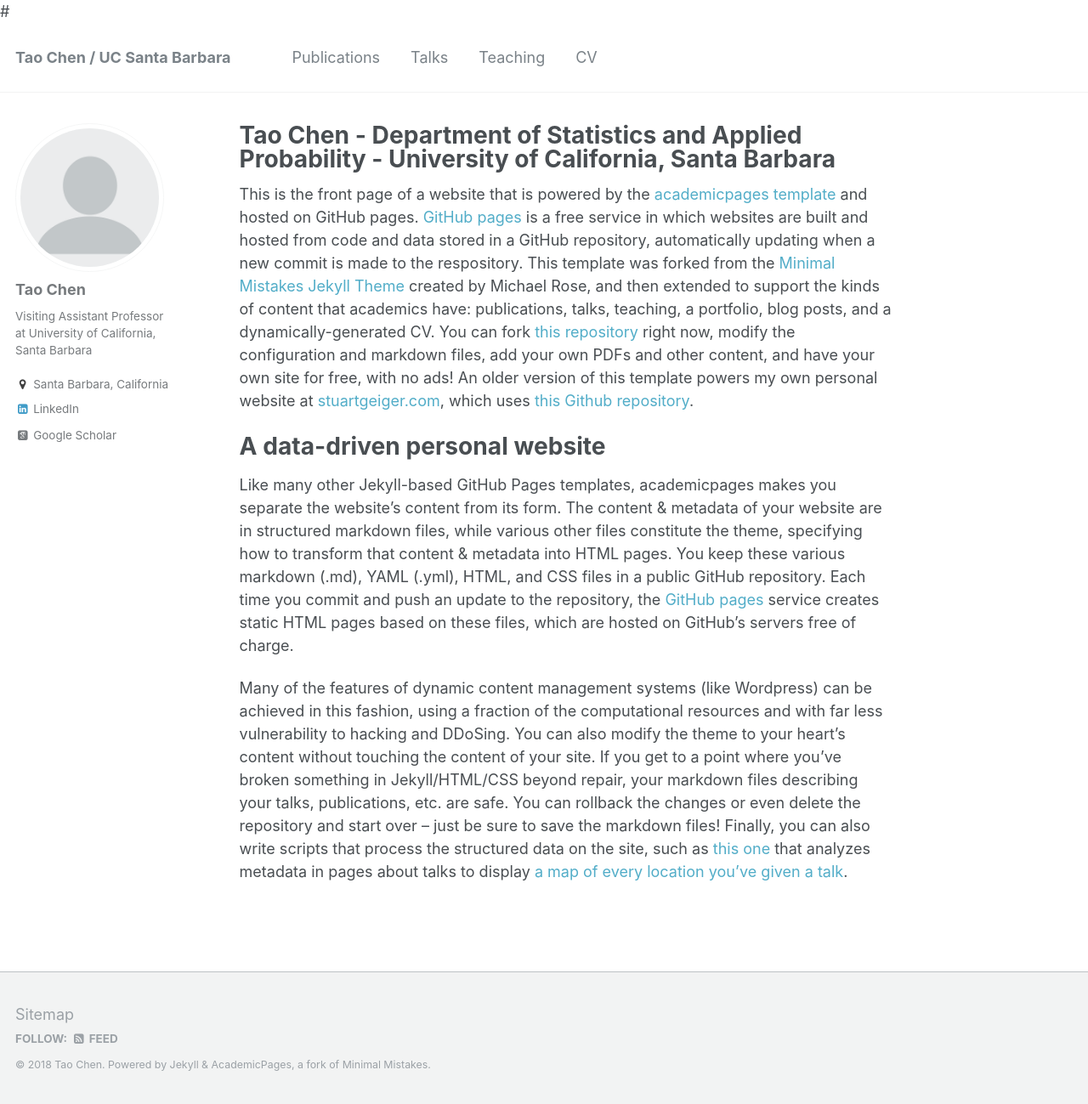
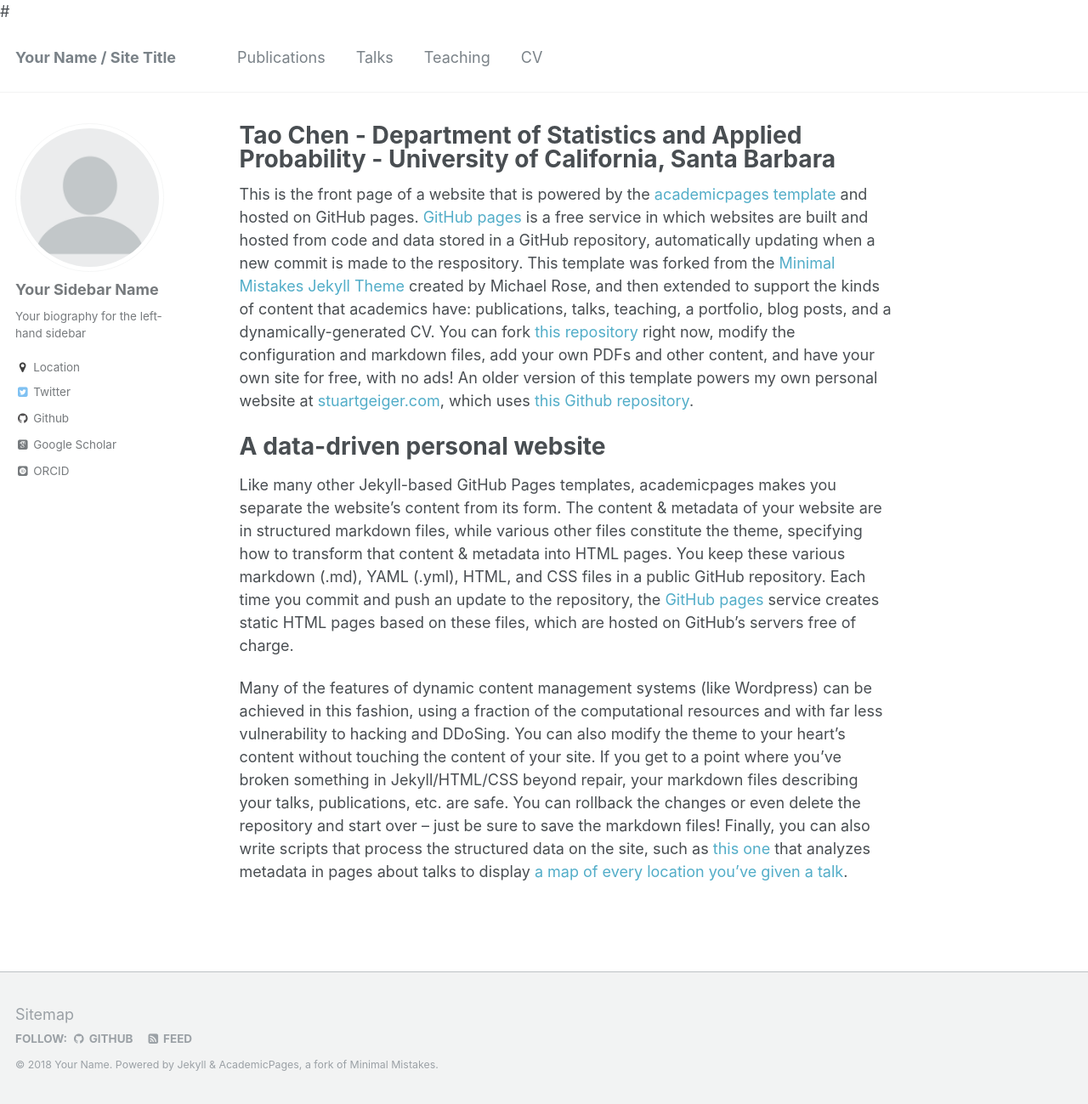
Before and after one commit to cherntodd/cherntodd.github.io, a Jekyll site: the page built from _pages/about.md, in a window 1280 px wide and 1299 px high. Shown: the whole window at 85% size. Built offline with Jekyll 4.4.1, drawn with Linux system fonts in a browser that asks for light colours; some web fonts are replaced.

Commit message:
no message

```diff
--- a/_config.yml
+++ b/_config.yml
@@ -7,13 +7,13 @@
 
 # Site Settings
 locale                   : "en-US"
-title                    : "Tao Chen / UC Santa Barbara"
+title                    : "Your Name / Site Title"
 title_separator          : "-"
-name                     : &name "Tao Chen"
-description              : &description "Visiting Assistant Professor, UCSB"
-url                      : https://cherntodd.github.io # the base hostname & protocol for your site e.g. "https://mmistakes.github.io"
+name                     : &name "Your Name"
+description              : &description "personal description"
+url                      : https://academicpages.github.io # the base hostname & protocol for your site e.g. "https://mmistakes.github.io"
 baseurl                  : "" # the subpath of your site, e.g. "/blog"
-repository               : "cherntodd.github.io"
+repository               : "academicpages/academicpages.github.io"
 teaser                   :  # filename of teaser fallback teaser image placed in /images/, .e.g. "500x300.png"
 breadcrumbs              : false # true, false (default)
 words_per_minute         : 160
@@ -78,12 +78,12 @@ analytics:
 
 # Site Author
 author:
-  name             : "Tao Chen"
+  name             : "Your Sidebar Name"
   avatar           : "profile.png"
-  bio              : "Visiting Assistant Professor at University of California, Santa Barbara"
-  location         : "Santa Barbara, California"
+  bio              : "Your biography for the left-hand sidebar"
+  location         : "Location"
   employer         :
-  googlescholar    : https://scholar.google.com/citations?user=K1hOJuEAAAAJ
+  googlescholar    : "http://yourfullgooglescholarurl.com"
   email            :
   uri              :
   bitbucket        :
@@ -92,19 +92,19 @@ author:
   flickr           :
   facebook         :
   foursquare       :
-  github           :
+  github           : "academicpages"
   google_plus      :
   keybase          :
   instagram        :
   lastfm           :
-  linkedin         : https://www.linkedin.com/in/tchen29/
-  orcid            :
+  linkedin         :
+  orcid            : "http://orcid.org/yourorcidurl"
   pinterest        :
   soundcloud       :
-  stackoverflow    :
+  stackoverflow    : # http://stackoverflow.com/users/123456/username
   steam            :
   tumblr           :
-  twitter          :
+  twitter          : "replacethistwitterhandle"
   vine             :
   weibo            :
   xing             :
```
